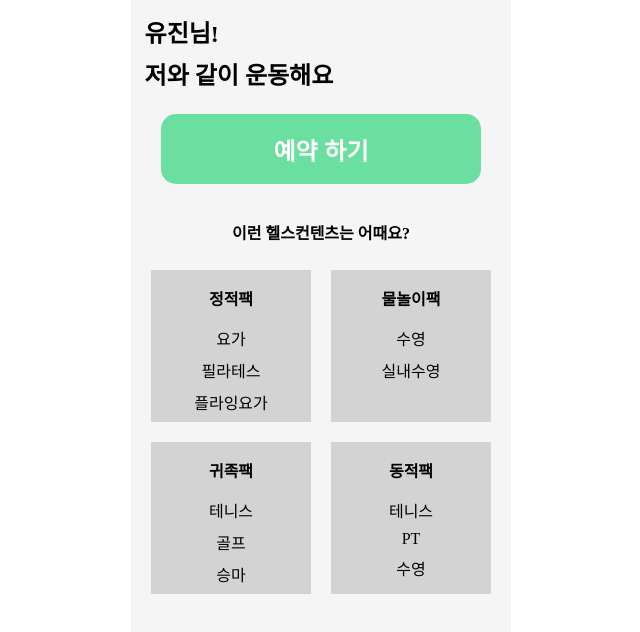
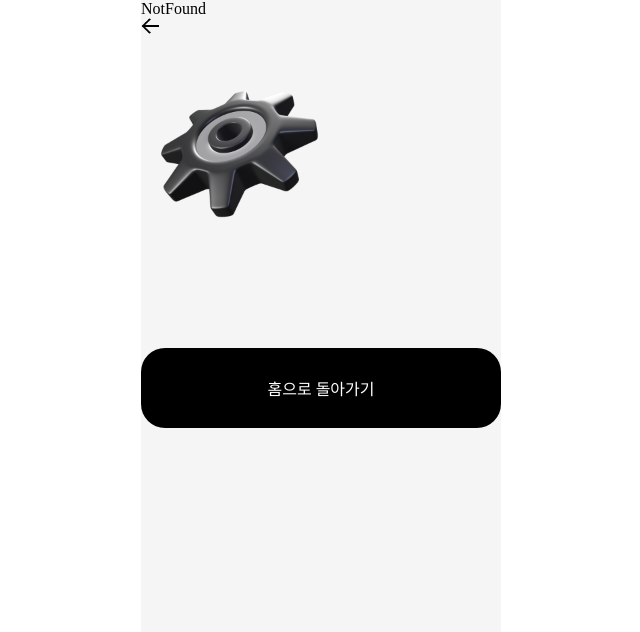
Before and after one commit to 4tar1p/4tar1p-frontend, a React (Create React App) app: page /homewithsub in a window 1280 px wide. Shown: the top 632 px of the page, without its empty margins (319-959 px from the left). Built offline with nearby package versions, Linux system fonts and the light colour scheme; a web font is replaced by a local one.

Commit message:
[feat] fix App.js src

```diff
--- a/src/App.js
+++ b/src/App.js
@@ -1,22 +1,20 @@
 import React from 'react';
 import './App.css';
 import { Route, Routes } from 'react-router-dom';
-import HomeWithoutSub from 'pages/HomeWithoutSub';
-import HomeWithSub from 'pages/HomeWithSub';
+import Home from 'pages/Home';
 import UI from 'pages/UI';
 import ApiTest from 'pages/ApiTest';
 import Buying from 'pages/Buying';
 import NotFound from 'pages/NotFound';
-import MyPage from 'pages/MyPage';
-import BuyingCompletion from 'pages/BuyingCompletion';
-import ReservationCompletion from 'pages/ReservationCompletion';
+import MyPage from './pages/MyPage';
+import ReservationCompletion from './pages/ReservationCompletion';
+import BuyingCompletion from './pages/BuyingCompletion';
 import Reservation from 'pages/Reservation';
 
 function App() {
   return (
     <Routes>
-      <Route exact path="/" element={<HomeWithoutSub />} />
-      <Route exact path="/homewithsub" element={<HomeWithSub />} />
+      <Route exact path="/" element={<Home />} />
       <Route path="/buying" element={<Buying />} />
       {/******** Example ********/}
       {/* <Route path="/login" element={<Login />} />
```
